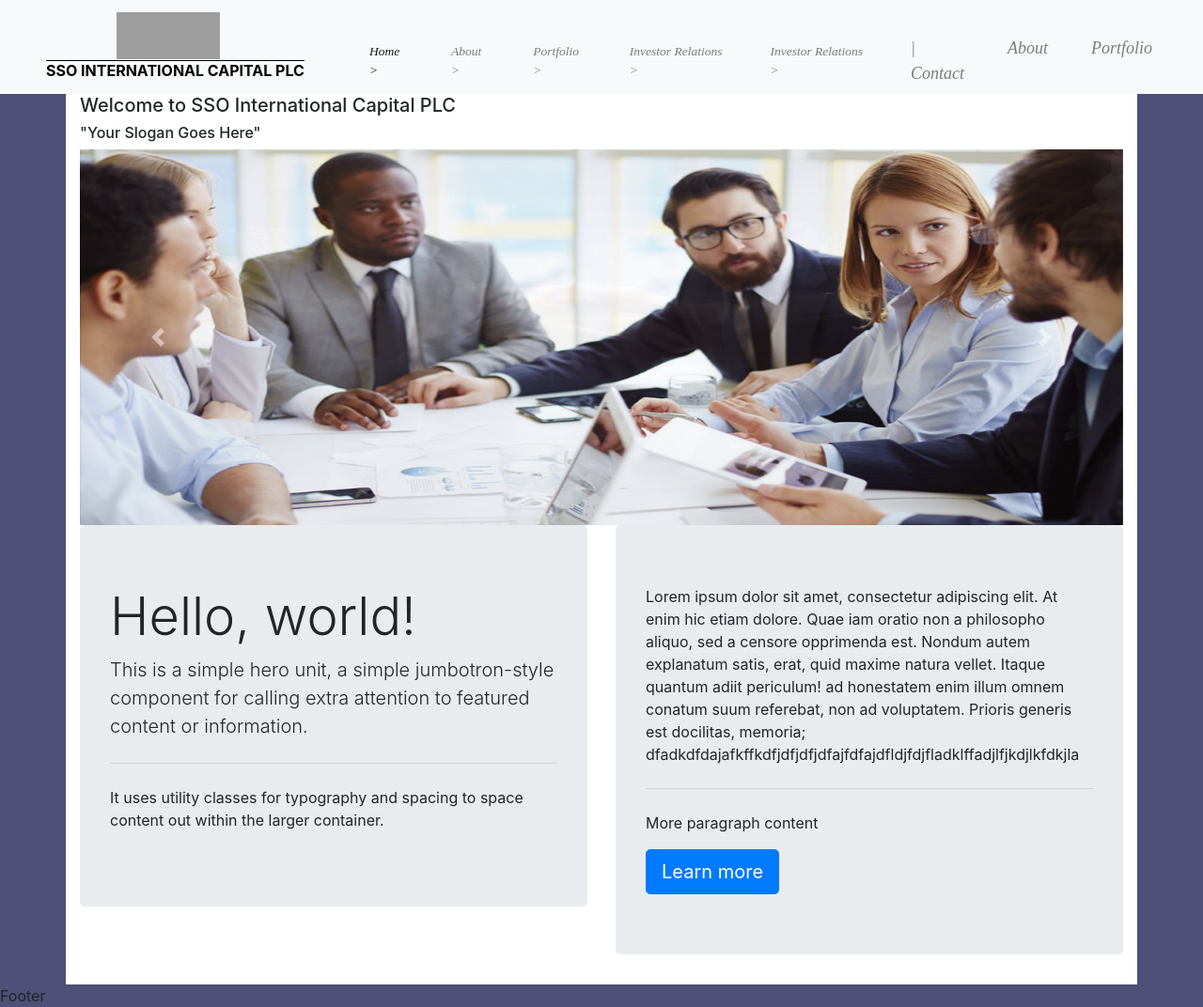
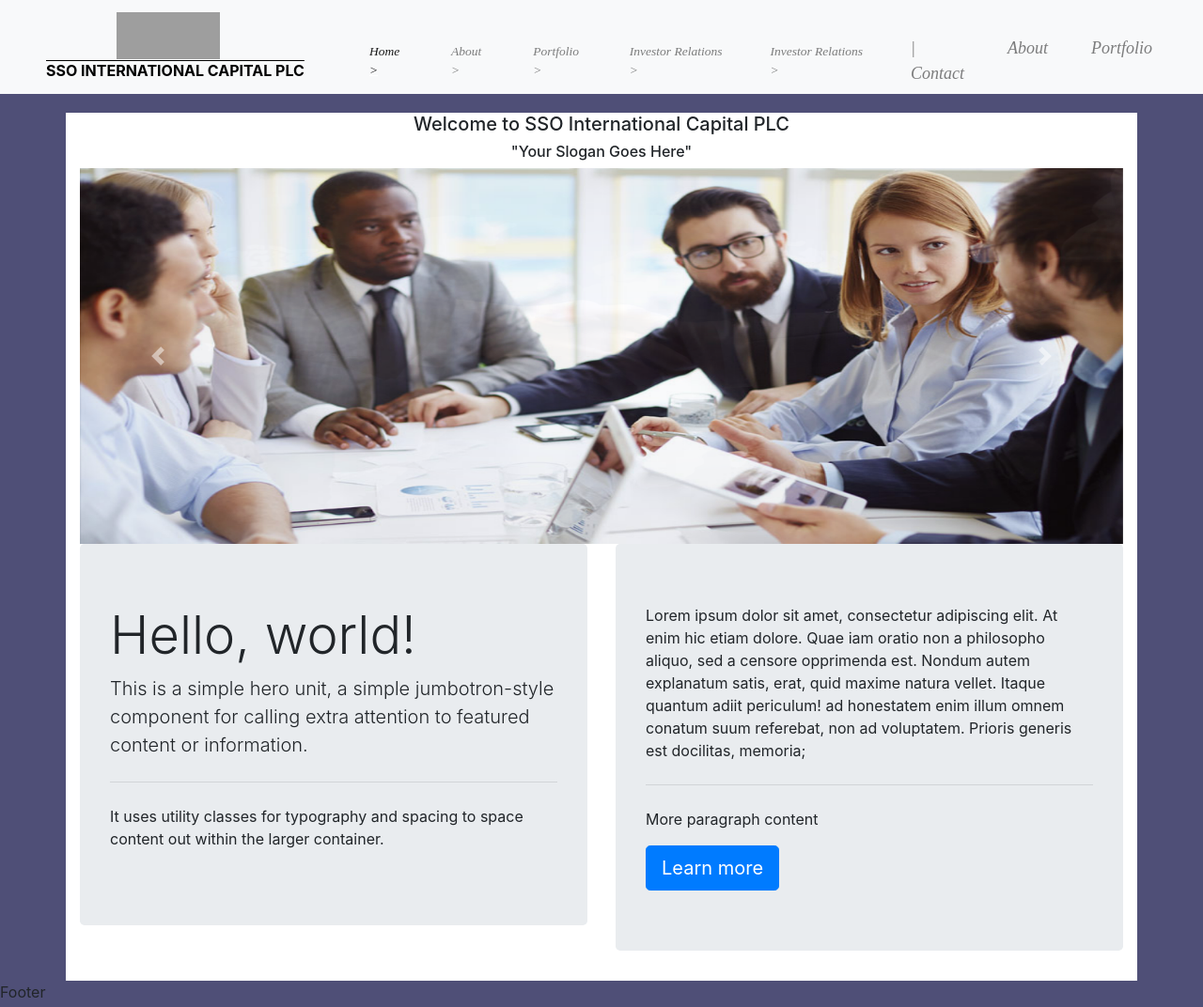
Before and after one commit to al777ex/JDS, a plain HTML site: page index.html in a window 1280 px wide. Shown: the whole page at 94% size. Drawn offline with nearby package versions, Linux system fonts and the light colour scheme; grey boxes are pictures that could not be loaded.

Commit message:
Add files via upload

```diff
--- a/index.html
+++ b/index.html
@@ -106,8 +106,7 @@
                         <p class="para2">Lorem ipsum dolor sit amet, consectetur adipiscing elit. At enim hic etiam dolore.
                           Quae iam oratio non a philosopho aliquo, sed a censore opprimenda est. Nondum autem explanatum
                           satis, erat, quid maxime natura vellet. Itaque quantum adiit periculum! ad honestatem enim illum
-                          omnem conatum suum referebat, non ad voluptatem. Prioris generis est docilitas, memoria;
-                          dfadkdfdajafkffkdfjdfjdfjdfajfdfajdfldjfdjfladklffadjlfjkdjlkfdkjla</p>
+                          omnem conatum suum referebat, non ad voluptatem. Prioris generis est docilitas, memoria;</p>
                         <hr class="my-4">
                         <p class="para2">More paragraph content</p>
                         <a class="btn btn-primary btn-lg" href="#" role="button">Learn more</a>
--- a/styles.css
+++ b/styles.css
@@ -67,4 +67,13 @@ ul#navbartext.navbar-nav.mr-auto {
 
 main {
     background: white;
+    margin-top: 20px;
 }
+
+h5 {
+    text-align: center;
+}
+
+h6 {
+    text-align: center;
+}
```
